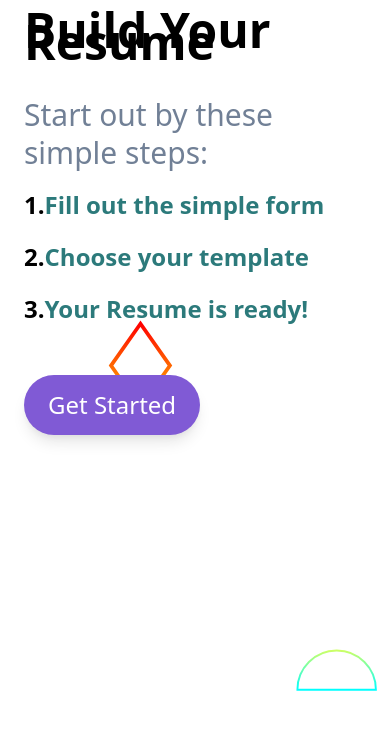
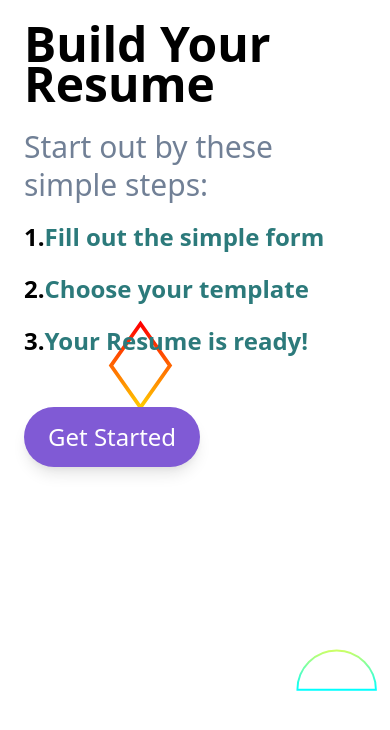
Before and after one commit to amirsaeed671/resume-builder, a Next.js app: page / in a window 390 px wide. Shown: the top 730 px of the page. Built offline with nearby package versions, Linux system fonts and the light colour scheme; what @tailwindcss/ui would draw is missing.

Commit message:
index page responsiveness

```diff
--- a/src/pages/index.tsx
+++ b/src/pages/index.tsx
@@ -8,10 +8,10 @@ const Home: React.FC = () => {
 		<Layout title="Resume Builder">
 			<div className="min-h-screen min-w-full background-image">
 				<div className="container mx-auto bg-transparent rounded-lg justify-center md:pt-24 p-6">
-					<h1 className="font-extrabold text-5xl sm:text-6xl sm:leading-none leading-3">
+					<h1 className="font-extrabold text-5xl sm:text-6xl sm:leading-none leading-10">
 						Build Your Resume
 					</h1>
-					<h2 className="text-3xl text text-gray-600 mt-12 leading-tight">
+					<h2 className="text-3xl text text-gray-600 mt-6 sm:mt-12 leading-tight">
 						Start out by these simple steps:
 					</h2>
 					<div className="mt-4 flex">
@@ -40,6 +40,7 @@ const Home: React.FC = () => {
 					</div>
 					<Button
 						text="Get Started"
+						size="large"
 						onClick={() => router.push("/resume-form")}
 					/>
 				</div>
```
